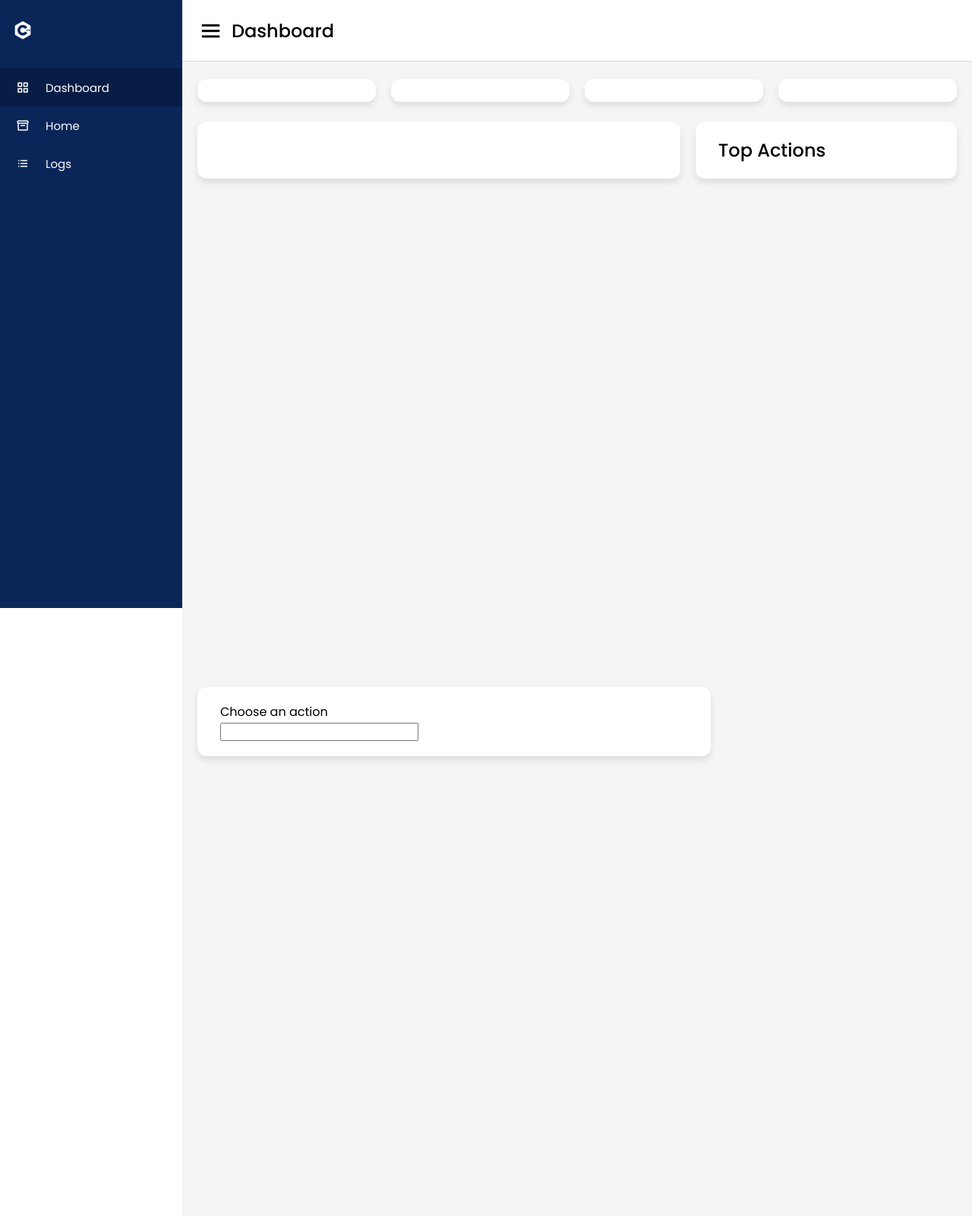
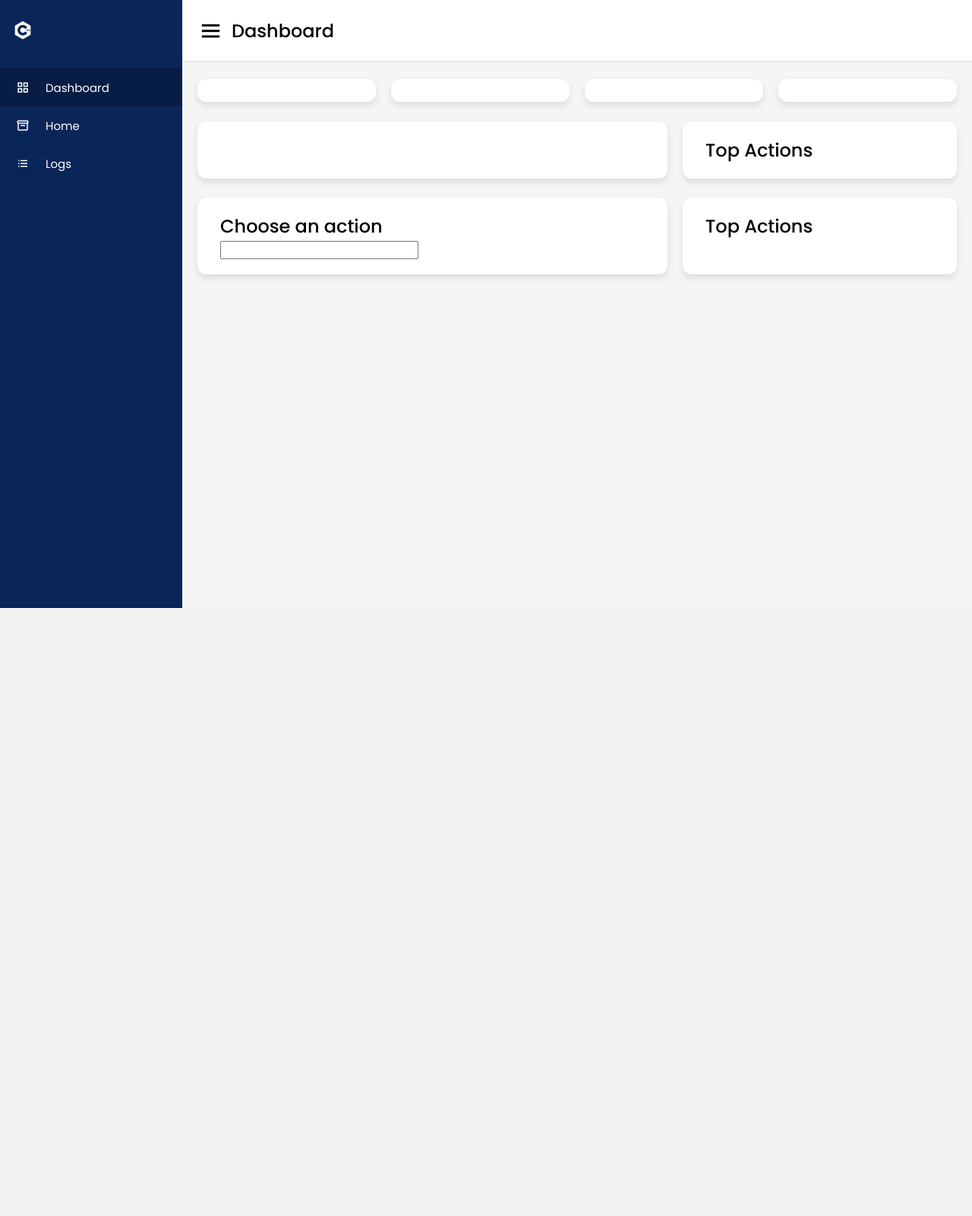
Before and after one commit to mo-shaffei/action-detection-app, a Flask app: template templates/visualize.html in a window 1280 px wide. Shown: the whole page at 76% size. After the commit the page ends 800 px from the top, so only its background shows below. Run offline with Flask 2, Linux system fonts and the light colour scheme; the template is opened without the code that fills it, so the values that code supplies are empty; some libraries are stand-ins or nearby versions.

Commit message:
edited in html and css files of dashboard

```diff
--- a/app.py
+++ b/app.py
@@ -243,7 +243,10 @@ def g2():
 
     list_data = list(filtered_data)
     df = DataFrame(list_data)
-    x=[] , y=[] , z=[] , i=-1
+    x=[]
+    y=[]
+    z=[]
+    i=-1
     for location in df._id:
         i=i+1
         for item in df.actions[i]:
--- a/static/css/visualize.css
+++ b/static/css/visualize.css
@@ -261,32 +261,13 @@ nav .profile-details i{
 
 /* left box */
 .home-content .sales-boxes .recent-sales{
-  width: 65%;
+  width: 60%;
   background: #fff;
   padding: 20px 30px;
   margin: 0 20px;
   border-radius: 12px;
   box-shadow: 0 5px 10px rgba(0, 0, 0, 0.1);
 }
-
-
-.home-content .sales-boxes2{
-  display: flex;
-  justify-content: space-between;
-  /* padding: 0 20px; */
-}
-
-/* left box */
-.home-content .sales-boxes2 .recent-sales2{
-  width: 65%;
-  background: #fff;
-  padding: 20px 30px;
-  margin: 0 20px;
-  border-radius: 12px;
-  box-shadow: 0 5px 10px rgba(0, 0, 0, 0.1);
-}
-
-
 
 .home-content .sales-boxes .sales-details{
   display: flex;
@@ -340,6 +321,7 @@ nav .profile-details i{
   border-radius: 12px;
   box-shadow: 0 5px 10px rgba(0, 0, 0, 0.1);
 }
+
 .sales-boxes .top-sales li{
   display: flex;
   align-items: center;
--- a/templates/visualize.html
+++ b/templates/visualize.html
@@ -101,32 +101,29 @@
 
           </div>
         </div>
-      </div>
+<br>
 
-    </section>
+        <div class="sales-boxes">
+          <div class="recent-sales box">
+            <div class="title">Choose an action </div>
 
-    <section class="home-section">
+            <input type="text" id="fname" name="fname" onchange="cb(this.value)">
+            <div id="chart" class="chart"></div>
 
+        </div>
 
-    <div class="home-content">
+        <div class="top-sales box">
+          <div class="title">Top Actions</div>
+          <div id='chart4' class='chart'”></div>
 
-      <div class="sales-boxes2">
-        <div class="recent-sales2 box">
-          <div class="title">Choose an action </div>
+        </div>
+        </div>
 
-          <input type="text" id="fname" name="fname" onchange="cb(this.value)">
-          <div id="chart" class="chart"></div>
-      </div>
-
-    </div>
   </div>
+  <br>
 </div>
 
 </section>
-
-
-
-
 
     <script>
       let sidebar = document.querySelector(".sidebar");
@@ -156,4 +153,10 @@
     var graphs = {{graph3JSON | safe}};
     Plotly.plot('chart3',graphs,{});
   </script>
+
+<script type='text/javascript'>
+  var graphs = {{graph4JSON | safe}};
+  Plotly.plot('chart4',graphs,{});
+</script>
+
 </html>
```
